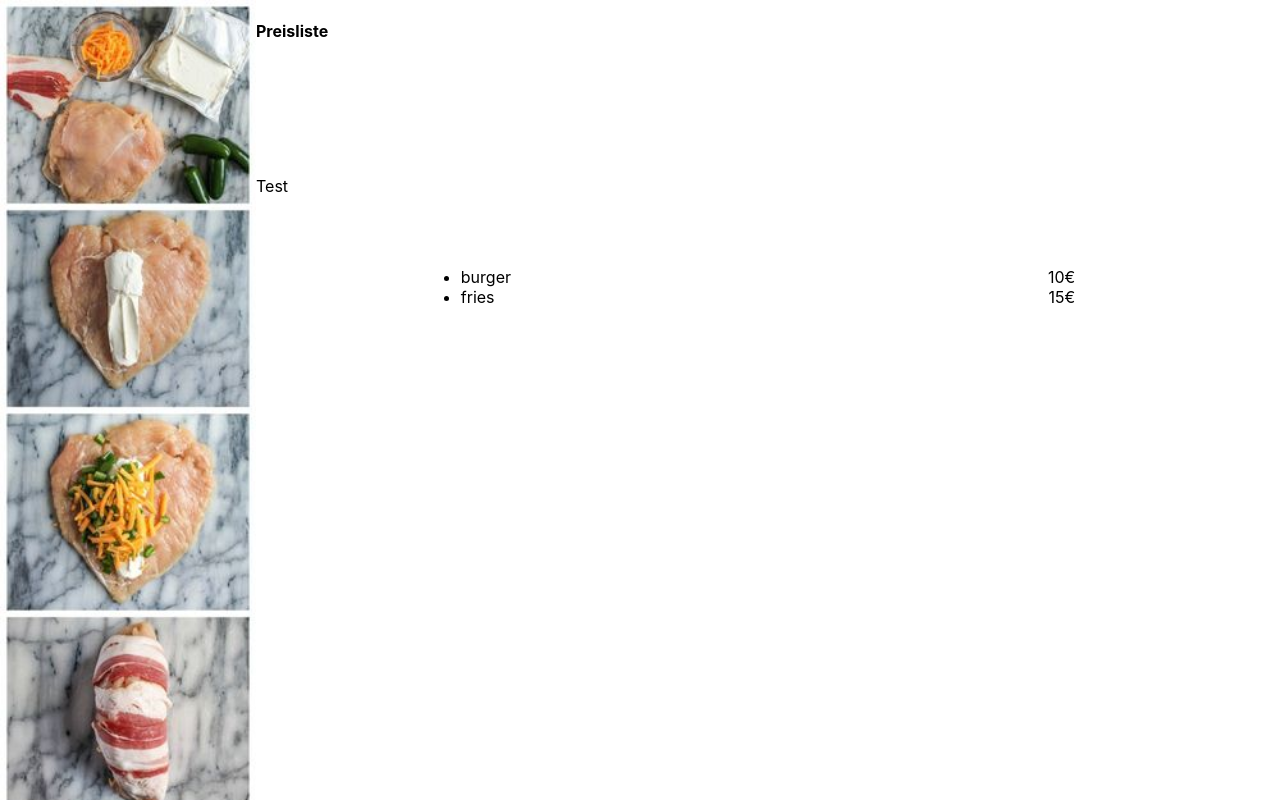
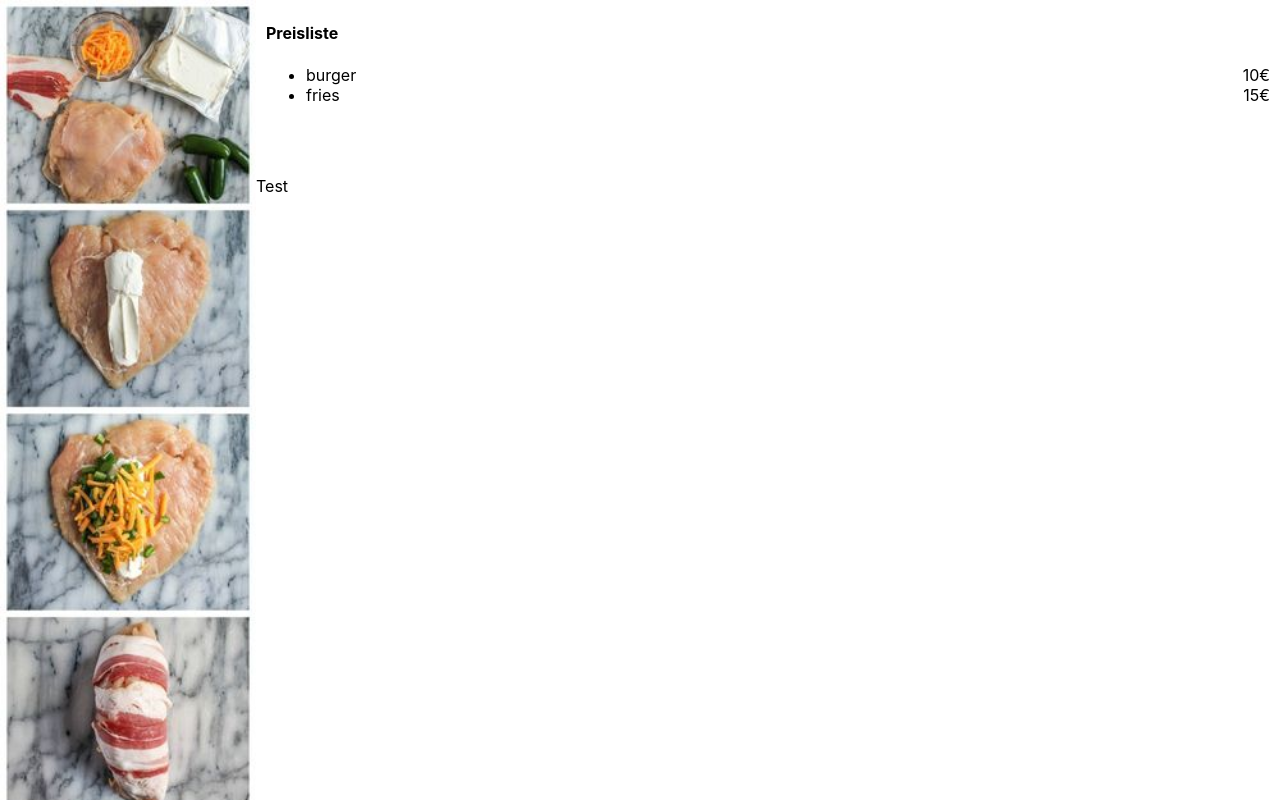
Before and after one commit to ncc-1701-bremen/SpeiseKarteFrontend, a React (Create React App) app: page / in a window 1280 px wide. Built offline with nearby package versions, Linux system fonts and the light colour scheme; no server answers.

Commit message:
Updated styling

```diff
--- a/src/assets/css/Preisliste.css
+++ b/src/assets/css/Preisliste.css
@@ -1,5 +1,5 @@
 .pricelist {
-    padding: 20%;
+    padding: 2px 10px;
 }
 
 .pricelist li {
--- a/src/components/SubComponents/Preisliste.js
+++ b/src/components/SubComponents/Preisliste.js
@@ -5,9 +5,9 @@ class Preisliste extends Component {
 
   render() {
     return (
-        <div>
+        <div className="pricelist">
           <h4>Preisliste</h4>
-          <ul className="pricelist">
+          <ul>
             {
               this.props.componentData.data.products.map(product => {
                 return(
```
